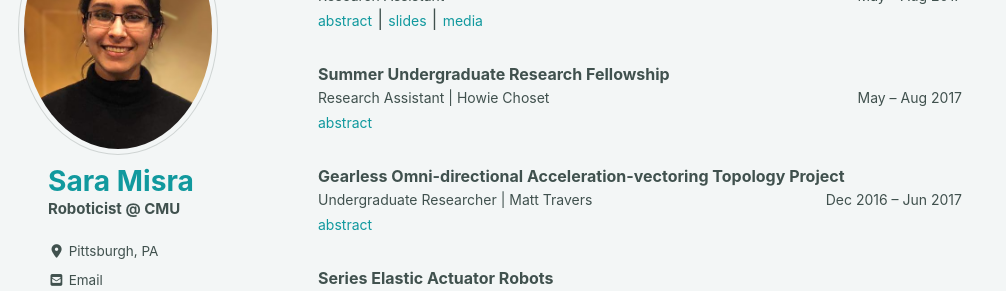
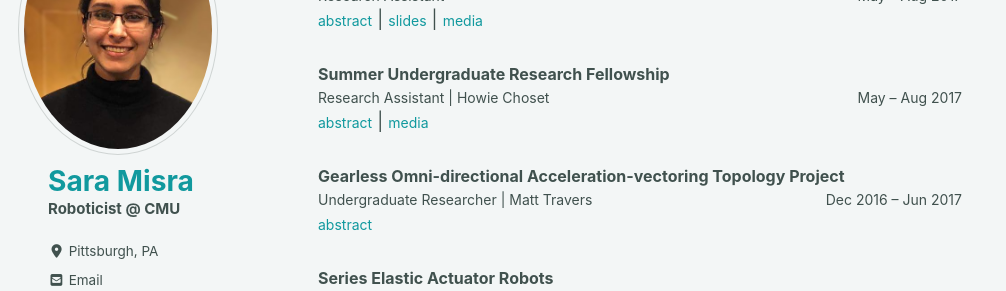
Before and after one commit to saram1sra/saram1sra.github.io, a Jekyll site: the page built from index.html, in a window 1280 px wide and 900 px high, scrolled down 1425 px. Shown: the part 149-440 px from the top of the window, without its empty margins (0-1006 px from the left). Built offline with Jekyll 4.4.1, drawn with Linux system fonts in a browser that asks for light colours; cached includes are drawn as plain includes; nearby versions of some CDN libraries; the list of posts is cut into pages by our own code.

Commit message:
mom media

```diff
--- a/index.html
+++ b/index.html
@@ -153,7 +153,8 @@ and dynamic parameterization with ROS. Analyzed and selected apt off-the-shelf O
 
 <heading>Summer Undergraduate Research Fellowship</heading>
 <head_under>Research Assistant | Howie Choset  <span style="float:right;">May – Aug 2017</span></head_under>
-<a href="javascript:toggleblock('surf_abs')"style="font-size:14px">abstract</a>
+<a href="javascript:toggleblock('surf_abs')" style="font-size:14px">abstract</a> |
+<a href="assets/images/mom_media.jpg" style="font-size: 14px" target="_blank">media</a>
 <toggle_down id="surf_abs">
 <br>
 Awarded the Summer Undergraduate Research Fellowship 2017 for “Stable Stair Climbing for a Hexapod using Onboard Sensing” under Prof. Howie Choset and Dr. Guillaume.
```
Also changed, not shown: README.md.
